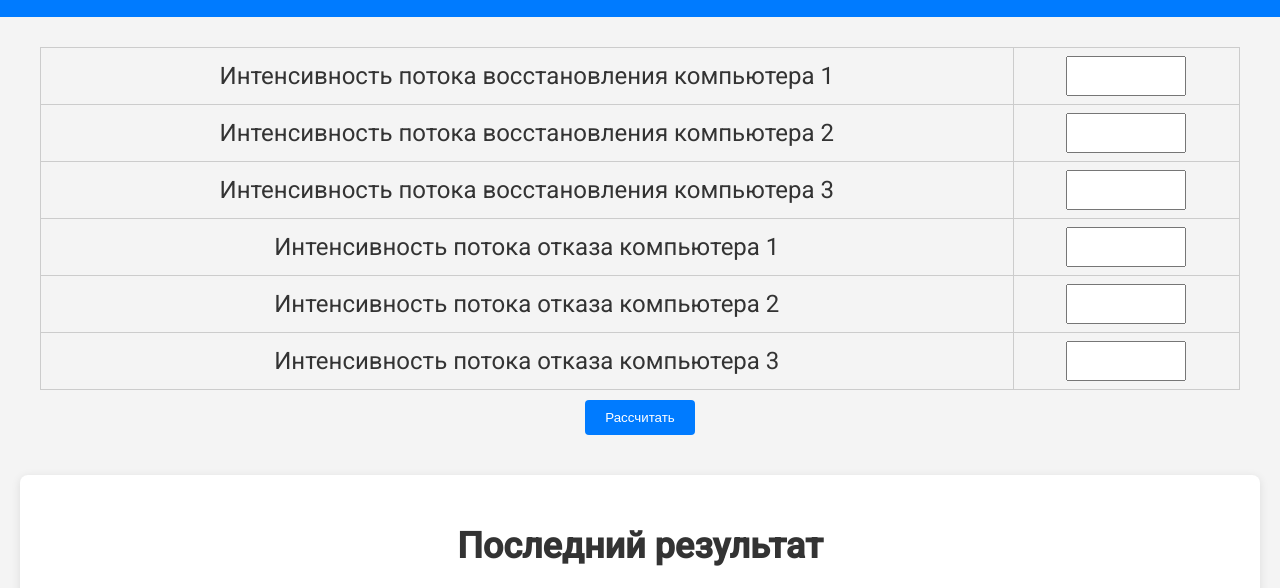
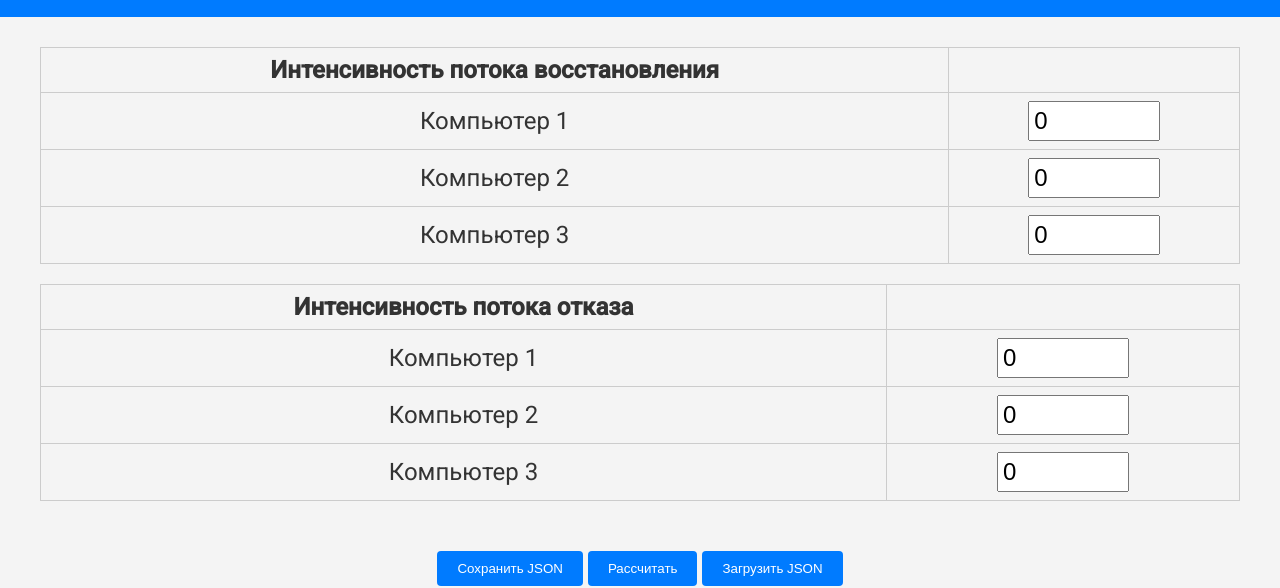
Before and after one commit to muzhevsky/matlabiki, a plain HTML site: page lab4.html in a window 1280 px wide. Shown: the part 234-822 px from the top of the page. Drawn offline with Linux system fonts and the light colour scheme.

Commit message:
lab4 refactored

```diff
--- a/lab4.html
+++ b/lab4.html
@@ -21,7 +21,14 @@
         <a class="labLink" href="lab4.html">Анализ безопасности</a>
     </header>
 
-    <div class="container central" id="controlBlock">
+    <div class="container central" id="main"></div>
+    <div class="container central" id="main">
+        <div class="inline-container">
+            <button id="saveJsonButton">Сохранить JSON</button>
+            <button id="postDataButton">Рассчитать</button>
+            <button id="loadJsonButton">Загрузить JSON</button>
+        </div>
+    </div>
 
     </div>
     <div id="imageGallery">
--- a/script1.js
+++ b/script1.js
@@ -6,7 +6,7 @@ window.addEventListener("DOMContentLoaded", function () {
     let varBlock = createVarBlock();
     let funcBlock = createFuncBlock();
 
-    let jsonData = localStorage.getItem("jsonData")
+    let jsonData = localStorage.getItem("jsonData1")
     if (jsonData) {
         data = convertJsonToData(jsonData)
         varBlock.setData(data)
--- a/script4.js
+++ b/script4.js
@@ -1,90 +1,135 @@
 window.addEventListener("DOMContentLoaded", function () {
-    let varBlock = document.getElementById("leftBlock");
-    let controlBlock = document.getElementById("controlBlock");
-    controlBlock.style.flexDirection = "column";
-    varBlock = controlBlock;
+    let container = document.getElementById("main")
+    let saveToJsonButton = document.getElementById("saveJsonButton")
+    let loadToJsonButton = document.getElementById("loadJsonButton")
+    let postDataButton = document.getElementById("postDataButton")
+    let recoveryBlock = createRecoveryBlock();
+    let failureBlock = createFailureBlock();
 
-    // Создаем таблицу
-    let table = document.createElement("table");
-    table.classList.add("input-table"); // Добавляем класс для стилизации
-
-    // Генерация строк для mu
-    for (let i = 0; i < 3; i++) {
-        let id = `mu_${i}`;
-        let row = document.createElement("tr");
-
-        let labelCell = document.createElement("td");
-        labelCell.innerText = `Интенсивность потока восстановления компьютера ${i + 1}`; // Название поля
-        row.append(labelCell);
-
-        let inputCell = document.createElement("td");
-        let input = document.createElement("input");
-        input.type = "number";
-        input.id = id;
-        input.classList.add("func-input");
-        inputCell.append(input);
-        row.append(inputCell);
-
-        table.append(row); // Добавляем строку в таблицу
+    let jsonData = localStorage.getItem("jsonData4")
+    if (jsonData) {
+        data = convertJsonToData(jsonData)
+        recoveryBlock.setData(data)
+        failureBlock.setData(data)
     }
 
-    // Генерация строк для lat
-    for (let i = 0; i < 3; i++) {
-        let id = `lat_${i}`;
-        let row = document.createElement("tr");
+    container.append(recoveryBlock.block);
+    container.append(failureBlock.block);
 
-        let labelCell = document.createElement("td");
-        labelCell.innerText = `Интенсивность потока отказа компьютера ${i + 1}`; // Название поля
-        row.append(labelCell);
-
-        let inputCell = document.createElement("td");
-        let input = document.createElement("input");
-        input.type = "number";
-        input.id = id;
-        input.classList.add("func-input");
-        inputCell.append(input);
-        row.append(inputCell);
-
-        table.append(row); // Добавляем строку в таблицу
+    saveToJsonButton.onclick = () => {
+        saveJSONToFile(convertDataToJson(recoveryBlock, failureBlock))
     }
 
-    // Добавляем таблицу в блок
-    varBlock.append(table);
+    loadToJsonButton.onclick = () => {
+        loadJSONFromFile()
+            .then((result) => {
+                let data = convertJsonToData(result)
+                recoveryBlock.setData(data)
+                failureBlock.setData(data)
+            })
+            .catch((e) => console.log(e))
+    }
 
-    // Создаем кнопку
-    let butt = document.createElement("button");
-    butt.innerText = "Рассчитать";
+    postDataButton.onclick = () => {
+        postDataButton.disabled = true
+        let body = convertDataToJson(recoveryBlock, failureBlock)
+        localStorage.setItem("jsonData4", body)
+        postData("http://localhost:9090/calcAndDraw_pc", body,
+            () => {
+                document.querySelectorAll('#imageGallery .plot').forEach(img => {
+                    img.src += '?t=' + new Date().getTime();
+                });
+            },
+            () => { },
+            () => postDataButton.disabled = false)
+    }
+});
 
+function createRecoveryBlock() {
+    let varNames = [
+        "Компьютер 1",
+        "Компьютер 2",
+        "Компьютер 3",
+    ]
 
-    butt.onclick = function () {
-        butt.disabled = true;
-        let values = function () {
-            let inputs = [...varBlock.querySelectorAll('input[type="number"]')].sort();
-            let values = {
-                mu: new Array(),
-                lat: new Array()
-            }
+    let rowNameFunc = function (i) {
+        if (i >= varNames.length) {
+            return ""
+        }
 
-            inputs.forEach(input => {
-                splt = input.id.split("_");
-                if (splt[0] == "mu") {
-                    values.mu.push(Number(input.value))
-                } else {
-                    values.lat.push(Number(input.value))
-                }
-            })
+        return varNames[i];
+    }
 
-            return values;
-        }();
-        let data = JSON.stringify(values);
+    let cellNameFunc = function (i, j) {
+        if (i >= varNames.length) {
+            return "";
+        }
 
-        postData("http://194.147.149.181:9090/calcAndDraw_pc", data, function () {
-            butt.disabled = false;
-        });
-    };
+        return " ";
+    }
 
-    controlBlock.append(butt);
+    return NewBlock(["Интенсивность потока восстановления", ""], "recovery", rowNameFunc, cellNameFunc)
+}
 
+function createFailureBlock() {
+    let varNames = [
+        "Компьютер 1",
+        "Компьютер 2",
+        "Компьютер 3",
+    ]
 
-    fillInputsWithValues()
-});
+    let rowNameFunc = function (i) {
+        if (i >= varNames.length) {
+            return ""
+        }
+
+        return varNames[i];
+    }
+
+    let cellNameFunc = function (i, j) {
+        if (i >= varNames.length) {
+            return "";
+        }
+
+        return " ";
+    }
+
+    return NewBlock(["Интенсивность потока отказа", ""], "failure", rowNameFunc, cellNameFunc)
+}
+
+function convertDataToJson(recoveryBlock, failureBlock) {
+    let result = {
+        mu: new Array(0),
+        lat: new Array(0)
+    }
+
+    var data = recoveryBlock.getData()
+    for (let i = 0; i < data.length; i++) {
+        result.mu.push(data[i][0])
+    }
+
+    var data = failureBlock.getData()
+    for (let i = 0; i < data.length; i++) {
+        result.lat.push(data[i][0])
+    }
+
+    return JSON.stringify(result)
+}
+
+function convertJsonToData(jsonString) {
+    let data = {
+        recovery: new Array(),
+        failure: new Array()
+    }
+
+    let parsedJson = JSON.parse(jsonString)
+    for (let i = 0; i < parsedJson.mu.length; i++) {
+        data.recovery.push([parsedJson.mu[i]])
+    }
+
+    for (let i = 0; i < parsedJson.lat.length; i++) {
+        data.failure.push([parsedJson.lat[i]])
+    }
+
+    return data
+}
```
